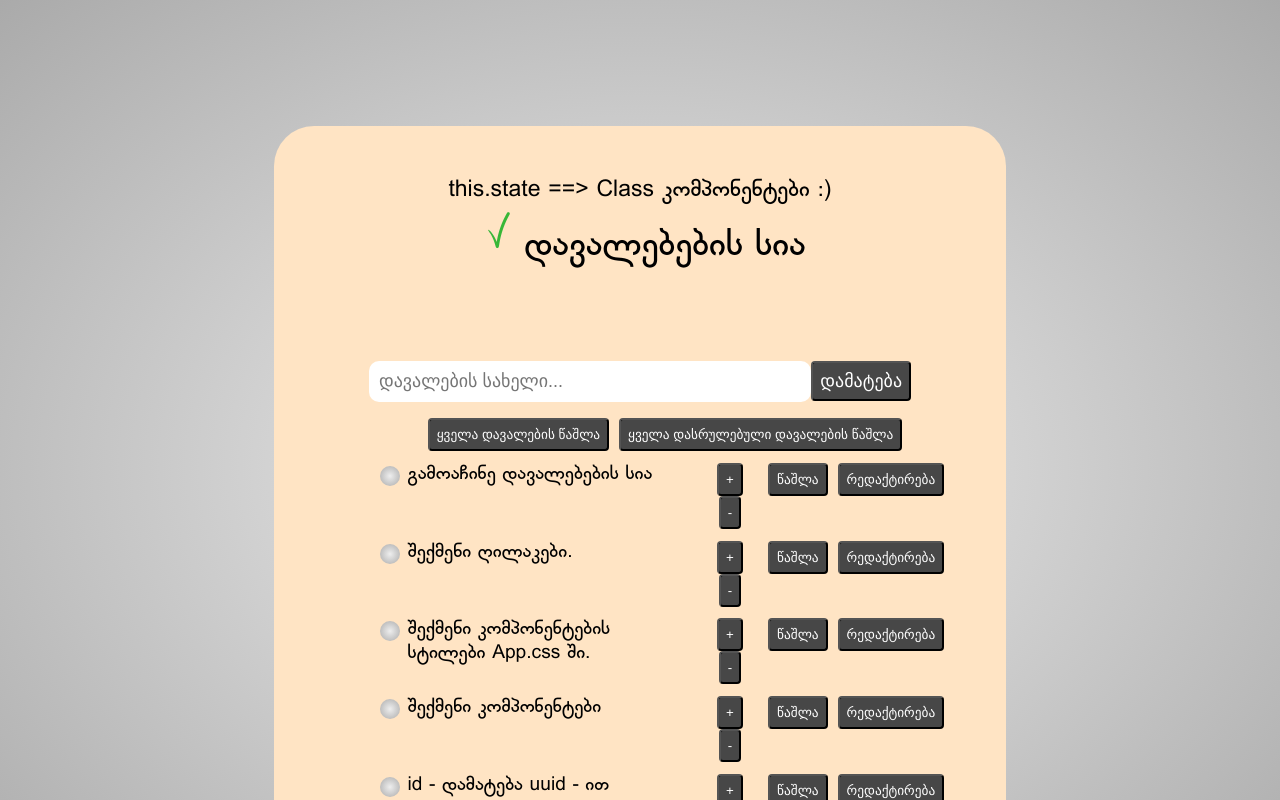
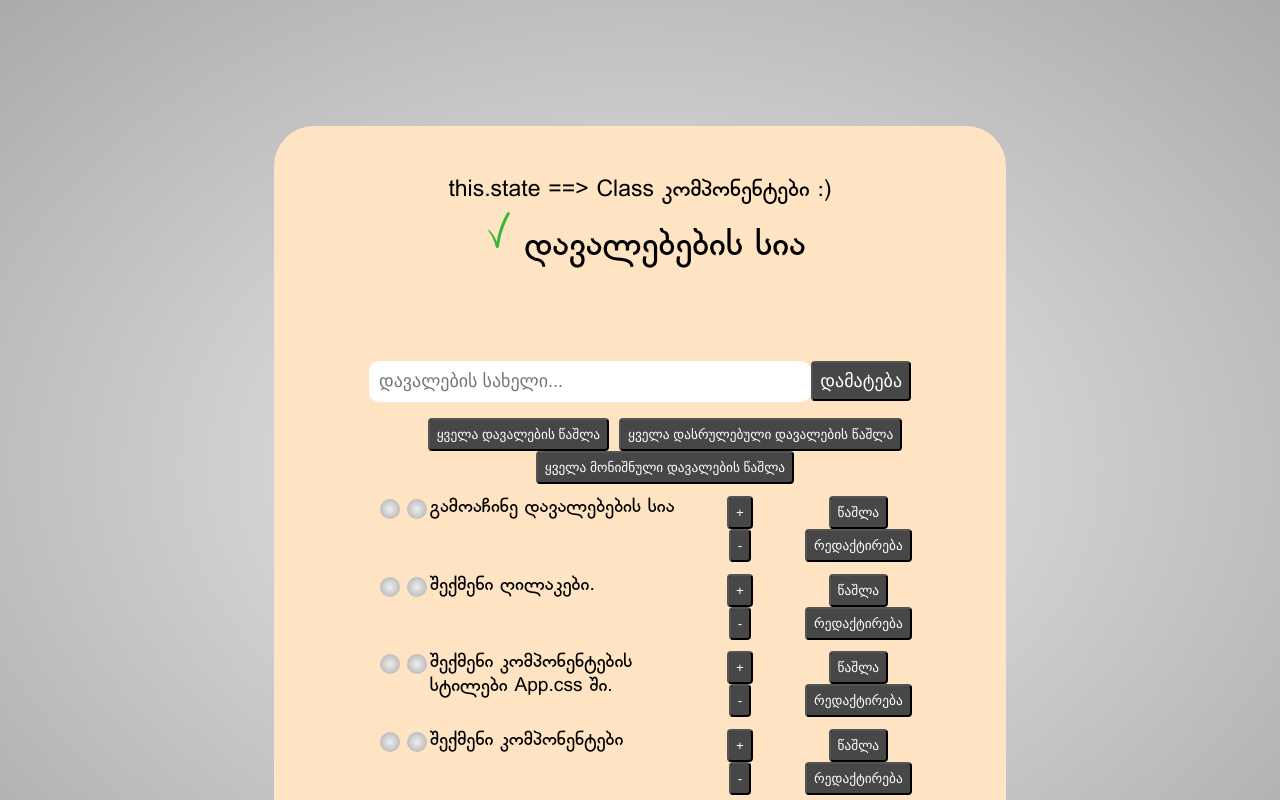
Before and after one commit to bladwing/react-todo-list, a React (Create React App) app: page /classes in a window 1280 px wide. Shown: the top 800 px of the page. Built offline with nearby package versions, Linux system fonts and the light colour scheme.

Commit message:
add Button and Check box, put function and fix remove checked tasks...

```diff
--- a/src/components/TodosUsingClasses/RemoveTasks.jsx
+++ b/src/components/TodosUsingClasses/RemoveTasks.jsx
@@ -16,6 +16,9 @@ class RemoveTasks extends React.Component {
         <button onClick={() => this.props.removeAllCompletedTask()}>
           ყველა დასრულებული დავალების წაშლა
         </button>
+        <button onClick={() => this.props.removeAllChekedTask()}>
+          ყველა მონიშნული დავალების წაშლა
+        </button>
       </div>
     );
   }
--- a/src/components/TodosUsingClasses/Task.jsx
+++ b/src/components/TodosUsingClasses/Task.jsx
@@ -9,6 +9,15 @@ class Task extends React.Component {
   render() {
     return (
       <li key={this.props.id}>
+
+
+          <input
+          type="checkbox"
+          className="checkbox"
+          onClick={(e) =>
+            this.props.isChecked(e.target.checked, this.props.name)
+          }
+        />
         <input
           type="checkbox"
           className="checkbox"
--- a/src/components/TodosUsingClasses/ToDoTasks.jsx
+++ b/src/components/TodosUsingClasses/ToDoTasks.jsx
@@ -39,9 +39,10 @@ class ToDoTasks extends React.Component {
     }
     let newToDo = { name };
     if (this.state.tasks.length === 0) {
-      newToDo.id = 1;
+      newToDo.id = 1
     } else {
       newToDo.id = this.state.tasks[this.state.tasks.length - 1].id + 1;
+
     }
 
     this.setState({
@@ -81,6 +82,28 @@ class ToDoTasks extends React.Component {
     });
   };
 
+
+  isChecked = (value, text) => {
+    let newTasks = [];
+    this.state.tasks.forEach((task) => {
+      if (task.name === text) {
+        task.isChecked = value;
+      }
+      newTasks.push(task);
+    });
+    this.setState({
+      tasks: newTasks,
+    });
+  };
+
+  removeAllChekedTask = () => {
+    const newTasks = this.state.tasks.filter(
+      (task) => task.isChecked !== true
+    );
+    this.setState({
+      tasks: newTasks,
+    });
+  };
   save = () => {
     let newTasks = [];
     this.state.tasks.forEach((task) => {
@@ -143,6 +166,8 @@ class ToDoTasks extends React.Component {
               <RemoveTasks
                 removeAllCompletedTask={this.removeAllCompletedTask}
                 deleteAllTask={this.clearAllTask}
+                removeAllChekedTask={this.removeAllChekedTask}
+
               />
             )}
             {this.state.tasks.reverse().map((task) => (
@@ -157,6 +182,7 @@ class ToDoTasks extends React.Component {
                   removeTask={this.removeTask}
                   taskSwitch={this.taskSwitch}
                   edit={this.edit}
+                  isChecked={this.isChecked}
                 />
 
                 {this.state.editName !== "" && this.state.editId === task.id && (
```
